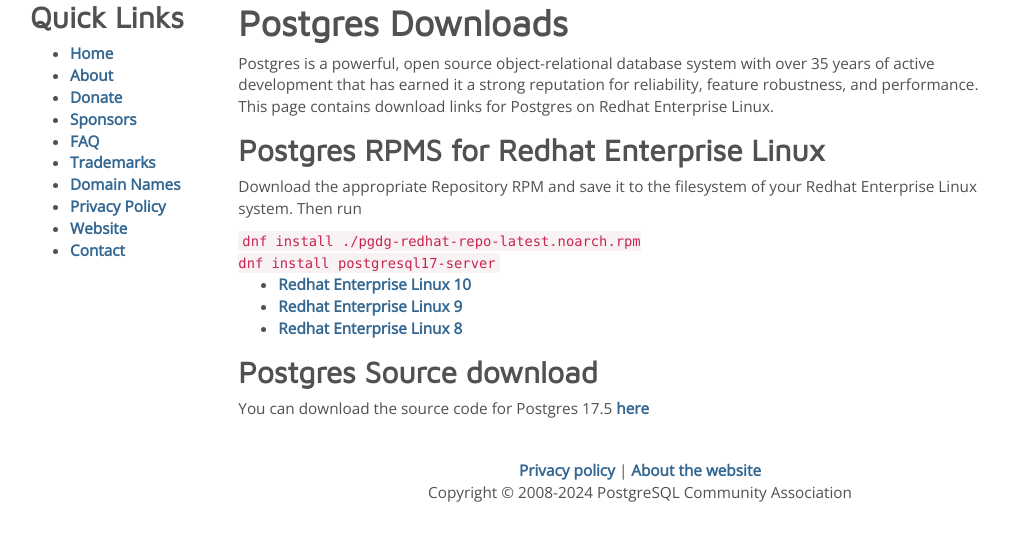
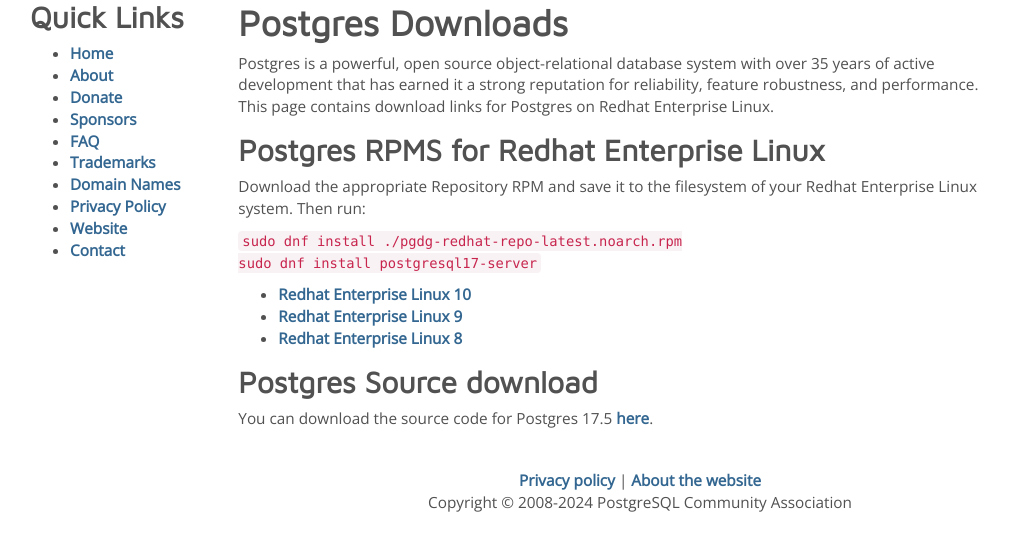
Before and after one commit to missusmy/pgcac-website, a Python web app: template templates/pages/downloads.html in a window 1280 px wide. Shown: the part 127-678 px from the top of the page, without its empty margins (0-1009 px from the left). Run offline with Jinja, Linux system fonts and the light colour scheme; the template is opened without the code that fills it, so the values that code supplies are empty; some libraries are stand-ins or nearby versions.

Commit message:
A little more tidying.

```diff
--- a/templates/pages/downloads.html
+++ b/templates/pages/downloads.html
@@ -12,22 +12,24 @@
 
   <h2>Postgres RPMS for Redhat Enterprise Linux </h2>
   <p>Download the appropriate Repository RPM and save it to the filesystem of
-    your Redhat Enterprise Linux system. Then run </p>
+    your Redhat Enterprise Linux system. Then run:</p>
     <code>
-        dnf install ./pgdg-redhat-repo-latest.noarch.rpm<br />
-        dnf install postgresql17-server
+        sudo dnf install ./pgdg-redhat-repo-latest.noarch.rpm<br />
+        sudo dnf install postgresql17-server
     </code>
 
-    <ul>
+    <p>
+      <ul>
         <li><a href="https://download.postgresql.org/pub/repos/yum/reporpms/EL-10-x86_64/pgdg-redhat-repo-latest.noarch.rpm">Redhat Enterprise Linux 10</a></li>
         <li><a href="https://download.postgresql.org/pub/repos/yum/reporpms/EL-9-x86_64/pgdg-redhat-repo-latest.noarch.rpm">Redhat Enterprise Linux 9</a></li>
         <li><a href="https://download.postgresql.org/pub/repos/yum/reporpms/EL-8-x86_64/pgdg-redhat-repo-latest.noarch.rpm">Redhat Enterprise Linux 8</a></li>
-    </ul>
+      </ul>
+    </p>
 
   <h2>Postgres Source download</h2>
 <p>
     You can download the source code for Postgres 17.5
-    <a href="https://download.postgresql.org/pub/source/v17.5/postgresql-17.5.tar.bz2">here</a>
+    <a href="https://download.postgresql.org/pub/source/v17.5/postgresql-17.5.tar.bz2">here</a>.
 </p>
 
 {% endblock %}
```
